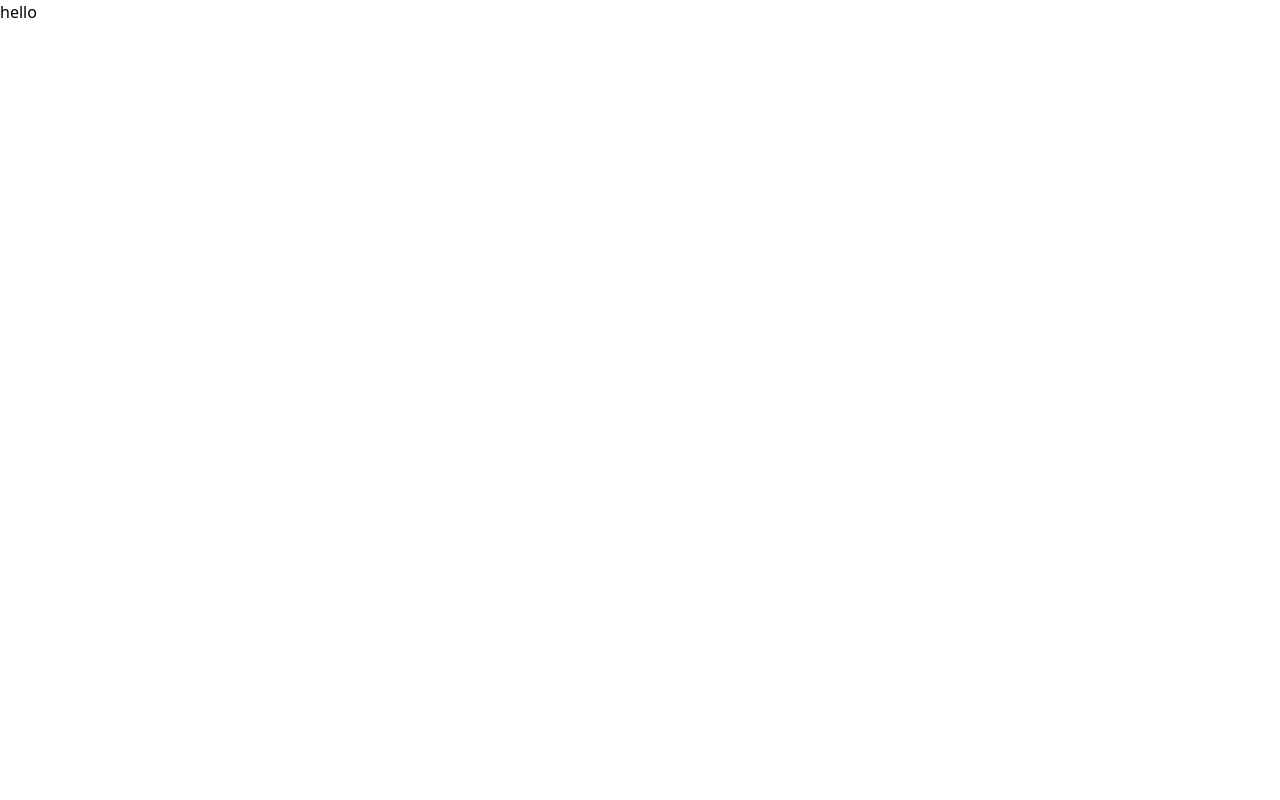
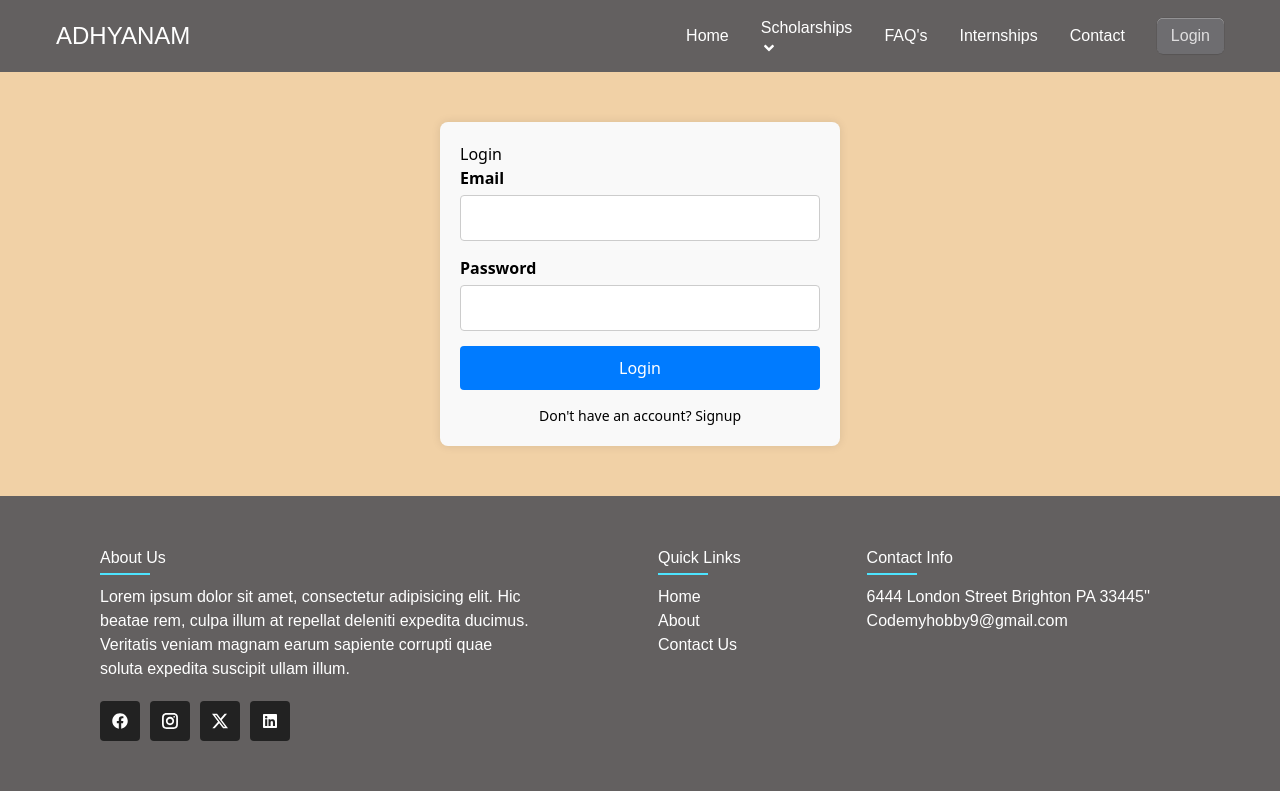
Before and after one commit to manvendrasang/Adhyanam, a React (Vite) app: page /login in a window 1280 px wide. Built offline with nearby package versions, Linux system fonts and the light colour scheme.

Commit message:
New: quite a lot stuff

```diff
--- a/src/components/Login.jsx
+++ b/src/components/Login.jsx
@@ -1,9 +1,63 @@
-import React from "react";
+// LoginPage.jsx
+import React, { useState } from 'react';
+import { Link } from 'react-router-dom';
+import RegisterPage from './Register';
+import '../css/AuthPage.css';
+import Footer from './Footer';
+import Navbar from './Navbar';
 
-const Login = () => {
+function LoginPage() {
+    const [showRegister, setShowRegister] = useState(false);
+
+    const toggleRegister = () => {
+        setShowRegister(!showRegister);
+    };
+
+    const [loginFormData, setLoginFormData] = useState({
+        email: '',
+        password: ''
+    });
+
+    const handleLoginChange = (e) => {
+        const { name, value } = e.target;
+        setLoginFormData({
+            ...loginFormData,
+            [name]: value
+        });
+    };
+
+    const handleLoginSubmit = (e) => {
+        e.preventDefault();
+        console.log(loginFormData); // Here you can handle login form submission logic
+    };
+
     return (
-        <div>hello</div>
-    )
+        <div className='col'>
+            <Navbar />
+            <div className="auth-container">
+                {!showRegister && (
+                    <>
+                        <h2>Login</h2>
+                        <form className="auth-form" onSubmit={handleLoginSubmit}>
+                            <label htmlFor="email" className="auth-label">Email</label>
+                            <input type="email" id="email" name="email" value={loginFormData.email} onChange={handleLoginChange} required />
+
+                            <label htmlFor="password" className="auth-label">Password</label>
+                            <input type="password" id="password" name="password" value={loginFormData.password} onChange={handleLoginChange} required />
+
+                            <button type="submit" className="auth-submit">Login</button>
+                        </form>
+                        <p>
+                            Don't have an account?{' '}
+                            <button onClick={toggleRegister}>Signup</button>
+                        </p>
+                    </>
+                )}
+                {showRegister && <RegisterPage toggleRegister={toggleRegister} />}
+            </div>
+            <Footer />
+        </div>
+    );
 }
 
-export default Login;
+export default LoginPage;
--- a/src/components/Navbar.jsx
+++ b/src/components/Navbar.jsx
@@ -11,7 +11,7 @@ function Navbar() {
         setIsOpen(!isOpen);
     };
 
-    const handleScholarshipClick = () => {
+    const toggleScholarshipDropdown = () => {
         setIsScholarshipClicked(!isScholarshipClicked);
     };
 
@@ -27,17 +27,17 @@ function Navbar() {
                     </Link>
                     <div
                         className="navbar-item"
-                        onClick={handleScholarshipClick}
+                        onClick={toggleScholarshipDropdown} // Toggle dropdown visibility
                     >
                         Scholarships
                         <FaAngleDown />
-                        {isScholarshipClicked && (
-                            <div className="dropdown-content">
-                                <Link to="/scholarships/category1">Category 1</Link>
-                                <Link to="/scholarships/category2">Category 2</Link>
-                                <Link to="/scholarships/category3">Category 3</Link>
-                            </div>
-                        )}
+                    </div>
+                    <div className={isScholarshipClicked ? 'dropdown-container active' : 'dropdown-container'}>
+                        <div className="dropdown-content">
+                            <Link to="/scholarships/category1" className="dropdown-link">Category 1</Link>
+                            <Link to="/scholarships/category2" className="dropdown-link">Category 2</Link>
+                            <Link to="/scholarships/category3" className="dropdown-link">Category 3</Link>
+                        </div>
                     </div>
                     <Link to="/faq" className="navbar-item" onClick={toggleNavbar}>
                         FAQ's
--- /dev/null
+++ b/src/components/Register.jsx
@@ -0,0 +1,51 @@
+// RegisterPage.jsx
+import React, { useState } from 'react';
+import { Link } from 'react-router-dom';
+import '../css/AuthPage.css';
+import Navbar from './Navbar';
+import Footer from './Footer';
+
+function RegisterPage({ toggleRegister }) {
+    const [registerFormData, setRegisterFormData] = useState({
+        name: '',
+        email: '',
+        password: ''
+    });
+
+    const handleRegisterChange = (e) => {
+        const { name, value } = e.target;
+        setRegisterFormData({
+            ...registerFormData,
+            [name]: value
+        });
+    };
+
+    const handleRegisterSubmit = (e) => {
+        e.preventDefault();
+        console.log(registerFormData); // Here you can handle registration form submission logic
+    };
+
+    return (
+        <div className="auth-container">
+            <h2>Register</h2>
+            <form className="auth-form" onSubmit={handleRegisterSubmit}>
+                <label htmlFor="name" className="auth-label">Name</label>
+                <input type="text" id="name" name="name" value={registerFormData.name} onChange={handleRegisterChange} required />
+
+                <label htmlFor="email" className="auth-label">Email</label>
+                <input type="email" id="email" name="email" value={registerFormData.email} onChange={handleRegisterChange} required />
+
+                <label htmlFor="password" className="auth-label">Password</label>
+                <input type="password" id="password" name="password" value={registerFormData.password} onChange={handleRegisterChange} required />
+
+                <button type="submit" className="auth-submit">Register</button>
+            </form>
+            <p>
+                Already have an account?{' '}
+                <Link to="/login" onClick={toggleRegister}>Login here</Link>
+            </p>
+        </div>
+    );
+}
+
+export default RegisterPage;
--- /dev/null
+++ b/src/css/AuthPage.css
@@ -0,0 +1,54 @@
+/* AuthPage.css */
+.auth-container {
+    max-width: 400px;
+    margin: 50px auto;
+    padding: 20px;
+    background-color: #f9f9f9;
+    border-radius: 8px;
+    box-shadow: 0 0 10px rgba(0, 0, 0, 0.1);
+}
+
+.col {
+    background-color: rgb(241, 209, 166);
+}
+
+.auth-form {
+    display: flex;
+    flex-direction: column;
+    box-shadow: darkred;
+}
+
+.auth-label {
+    margin-bottom: 5px;
+    font-weight: bold;
+}
+
+.auth-form input {
+    margin-bottom: 15px;
+    padding: 10px;
+    border: 1px solid #ccc;
+    border-radius: 4px;
+}
+
+.auth-submit {
+    background-color: #007bff;
+    color: #fff;
+    border: none;
+    border-radius: 4px;
+    padding: 10px 20px;
+    cursor: pointer;
+}
+
+.auth-submit:hover {
+    background-color: #0056b3;
+}
+
+.auth-container p {
+    margin-top: 15px;
+    font-size: 14px;
+    text-align: center;
+}
+
+.auth-container p a {
+    color: #007bff;
+}
--- a/src/css/Navbar.css
+++ b/src/css/Navbar.css
@@ -1,4 +1,4 @@
-/*avbar.css */
+/* Navbar.css */
 * {
     top: 0;
     left: 0;
@@ -24,18 +24,24 @@
     font-size: 1.5rem;
     text-decoration: none;
     color: #fff;
+    font-family: 'Montserrat', sans-serif; /* Use Montserrat font */
 }
 
 .navbar-menu {
     display: flex;
     justify-content: flex-end;
     align-items: center;
+    gap: 2rem; /* Equal spacing between navbar items */
 }
 
 .navbar-item {
     text-decoration: none;
     color: #fff;
-    margin-left: 1rem;
+    font-family: 'Montserrat', sans-serif; /* Use Montserrat font */
+}
+
+.navbar-item:first-child {
+    margin-left: 0; /* Remove margin for the first navbar item */
 }
 
 .navbar-toggle {
@@ -64,12 +70,33 @@
         display: block;
         font-size: 1.5rem;
     }
+}
 
+.dropdown-container {
+    position: absolute;
+    top: 100%; /* Position below the navbar item */
+    left: 0;
+    background-color: #333; /* Background color of the dropdown */
+    padding: 10px;
+    display: none; /* Initially hide the dropdown */
+    z-index: 1000; /* Ensure dropdown is above other content */
 }
 
 .dropdown-content {
-    display: grid;
-    grid-template-rows: repeat(3, 1fr);
+    display: flex;
+    flex-direction: column;
+}
+
+.dropdown-link {
+    text-decoration: none;
+    color: #fff;
+    margin: 5px 0;
+    padding: 5px 10px;
+}
+
+/* Adjust styles for dropdown when it's visible */
+.dropdown-container.active {
+    display: block;
 }
 
 .btn {
@@ -78,7 +105,7 @@
     flex-direction: column;
     align-items: center;
     padding: 6px 14px;
-    font-family: -apple-system, BlinkMacSystemFont, 'Roboto', sans-serif;
+    font-family: 'Montserrat', sans-serif; /* Use Montserrat font */
     border-radius: 6px;
     border: none;
     text-decoration: none;
--- a/src/main.jsx
+++ b/src/main.jsx
@@ -9,6 +9,7 @@ import Faq from './pages/Faq.jsx'
 import Scholarships from './pages/Scholarships.jsx'
 import Intern from './pages/Intern.jsx'
 import Login from './components/Login.jsx'
+import Register from './components/Register.jsx'
 
 const router = createBrowserRouter([
   {
@@ -35,6 +36,10 @@ const router = createBrowserRouter([
   {
     path: '/login',
     element: <Login />
+  },
+  {
+    path: '/register',
+    element: <Register />
   }
 ]);
 
--- a/src/pages/Contact.jsx
+++ b/src/pages/Contact.jsx
@@ -35,7 +35,12 @@ function ContactPage() {
     <div>
       <Navbar />
       <div className="contact-container">
+        <div className = "section">
         <h2 className="contact-heading">Contact Us</h2>
+        <hr />
+        <p className = "Contact"> Whether it's about our scholarship programs, potential partnerships, or any other questions you may have, don't hesitate to reach out to us. Our team is here to engage with you!
+</p>
+          </div>
         {isSubmitted && <p className="contact-success">Thank you for contacting us! We'll get back to you soon.</p>}
         <form className="contact-form" onSubmit={handleSubmit}>
           <label htmlFor="name" className="contact-label">Name</label>
@@ -51,8 +56,12 @@ function ContactPage() {
         </form>
       </div>
       <div className='sidebar'>
-        <h1>Hello</h1>
-        <h2>how are you</h2>
+        <h1>NEED SOME MORE HELP?</h1>
+        <p> Get immediate answers to Adhyayan questions on our FAQ page. </p>
+        <h1>HOW TO REPORT INCORRECT INFORMATION</h1>
+        <p>To report incorrect information for a specific scholarship or internship, please contact us at scholarships@adhyayan and include the details requiring attention.
+</p>
+        <h3>For all other customer service and general inquiries, please contact us via email at : info@adhyanam.</h3>
       </div>
       <Footer />
     </div>
```
Also changed, not shown: src/css/Contact.css (+103 -11 lines), src/pages/Login.jsx (deleted, +0 -9 lines).
